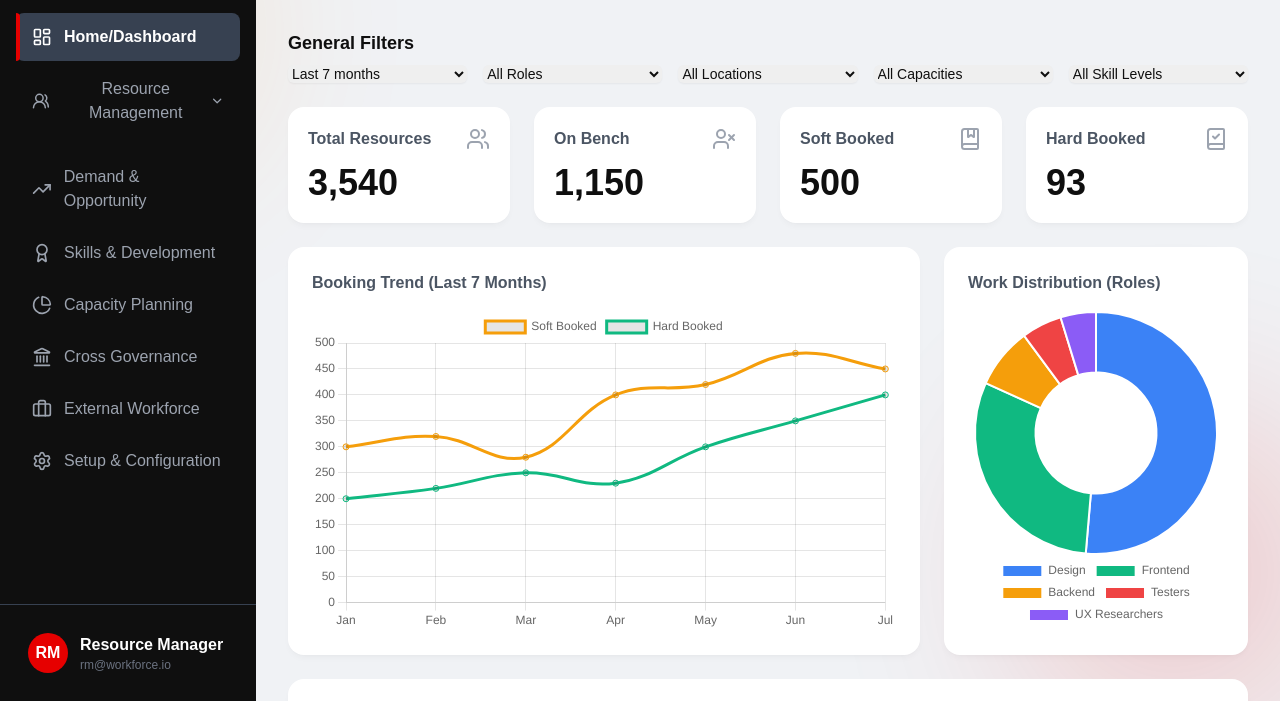
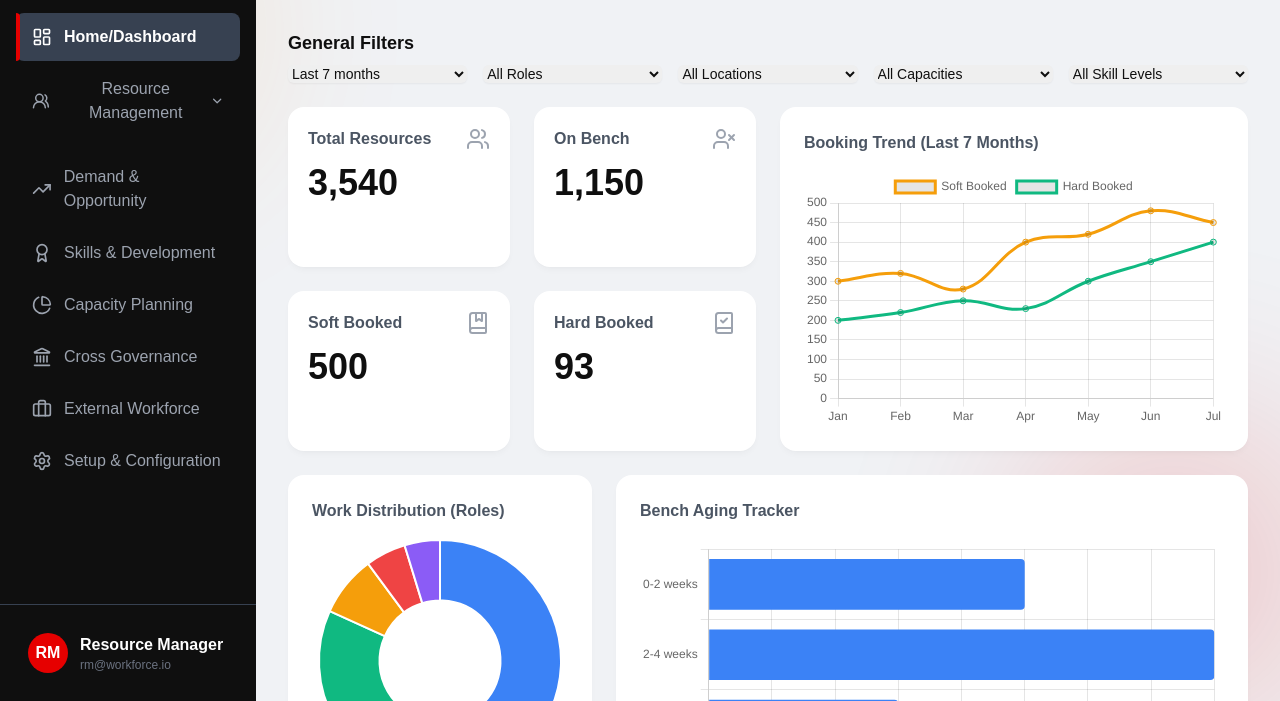
Before and after one commit to Amgedhassan/WWWW, a plain HTML site: page index.html in a window 1280 px wide. Shown: the part 99-800 px from the top of the page. Drawn offline with nearby package versions, Linux system fonts and the light colour scheme.

Commit message:
Update index.html

```diff
--- a/index.html
+++ b/index.html
@@ -164,27 +164,28 @@
                     </div>
                 </div>
 
-                <div class="grid grid-cols-1 lg:grid-cols-4 gap-6 mb-6">
-                    <div class="card p-5"><div class="flex items-center justify-between"><h3 class="font-semibold text-gray-600">Total Resources</h3><i data-lucide="users" class="w-6 h-6 text-gray-400"></i></div><p id="total-resources" class="text-4xl font-extrabold text-brand-black mt-3">3,540</p></div>
-                    <div class="card p-5"><div class="flex items-center justify-between"><h3 class="font-semibold text-gray-600">On Bench</h3><i data-lucide="user-x" class="w-6 h-6 text-gray-400"></i></div><p id="on-bench" class="text-4xl font-extrabold text-brand-black mt-3">1,150</p></div>
-                    <div class="card p-5"><div class="flex items-center justify-between"><h3 class="font-semibold text-gray-600">Soft Booked</h3><i data-lucide="book-marked" class="w-6 h-6 text-gray-400"></i></div><p id="soft-booked" class="text-4xl font-extrabold text-brand-black mt-3">500</p></div>
-                    <div class="card p-5"><div class="flex items-center justify-between"><h3 class="font-semibold text-gray-600">Hard Booked</h3><i data-lucide="book-check" class="w-6 h-6 text-gray-400"></i></div><p id="hard-booked" class="text-4xl font-extrabold text-brand-black mt-3">93</p></div>
+                <div class="grid grid-cols-1 xl:grid-cols-2 gap-6 mb-6">
+                    <div class="grid grid-cols-2 gap-6">
+                         <div class="card p-5"><div class="flex items-center justify-between"><h3 class="font-semibold text-gray-600">Total Resources</h3><i data-lucide="users" class="w-6 h-6 text-gray-400"></i></div><p id="total-resources" class="text-4xl font-extrabold text-brand-black mt-3">3,540</p></div>
+                        <div class="card p-5"><div class="flex items-center justify-between"><h3 class="font-semibold text-gray-600">On Bench</h3><i data-lucide="user-x" class="w-6 h-6 text-gray-400"></i></div><p id="on-bench" class="text-4xl font-extrabold text-brand-black mt-3">1,150</p></div>
+                        <div class="card p-5"><div class="flex items-center justify-between"><h3 class="font-semibold text-gray-600">Soft Booked</h3><i data-lucide="book-marked" class="w-6 h-6 text-gray-400"></i></div><p id="soft-booked" class="text-4xl font-extrabold text-brand-black mt-3">500</p></div>
+                        <div class="card p-5"><div class="flex items-center justify-between"><h3 class="font-semibold text-gray-600">Hard Booked</h3><i data-lucide="book-check" class="w-6 h-6 text-gray-400"></i></div><p id="hard-booked" class="text-4xl font-extrabold text-brand-black mt-3">93</p></div>
+                    </div>
+                    <div class="card p-6">
+                        <h3 class="font-semibold text-gray-600 mb-4">Booking Trend (Last 7 Months)</h3>
+                        <div class="h-64"><canvas id="bookingTrendChart"></canvas></div>
+                    </div>
                 </div>
 
                 <div class="grid grid-cols-1 lg:grid-cols-3 gap-6 mb-6">
-                    <div class="lg:col-span-2 card p-6">
-                        <h3 class="font-semibold text-gray-600 mb-4">Booking Trend (Last 7 Months)</h3>
-                        <div class="h-80"><canvas id="bookingTrendChart"></canvas></div>
-                    </div>
-                    <div class="card p-6">
+                    <div class="lg:col-span-1 card p-6">
                         <h3 class="font-semibold text-gray-600 mb-4">Work Distribution (Roles)</h3>
                         <div class="h-80"><canvas id="workDistributionChart"></canvas></div>
                     </div>
-                </div>
-
-                <div class="card p-6 mb-6">
-                    <h3 class="font-semibold text-gray-600 mb-4">Bench Aging Tracker</h3>
-                    <div class="h-64"><canvas id="benchAgingChart"></canvas></div>
+                    <div class="lg:col-span-2 card p-6">
+                        <h3 class="font-semibold text-gray-600 mb-4">Bench Aging Tracker</h3>
+                        <div class="h-80"><canvas id="benchAgingChart"></canvas></div>
+                    </div>
                 </div>
             </main>
         </div>
@@ -228,7 +229,6 @@
             lucide.createIcons();
 
             // --- Charting ---
-            // Booking Trend Chart
             new Chart(document.getElementById('bookingTrendChart'), {
                 type: 'line',
                 data: {
@@ -250,7 +250,6 @@
                 options: { maintainAspectRatio: false, scales: { y: { beginAtZero: true } } }
             });
 
-            // Work Distribution Chart
             new Chart(document.getElementById('workDistributionChart'), {
                 type: 'doughnut',
                 data: {
@@ -264,7 +263,6 @@
                 options: { maintainAspectRatio: false, plugins: { legend: { position: 'bottom' } } }
             });
 
-            // Bench Aging Chart
             new Chart(document.getElementById('benchAgingChart'), {
                 type: 'bar',
                 data: {
```
